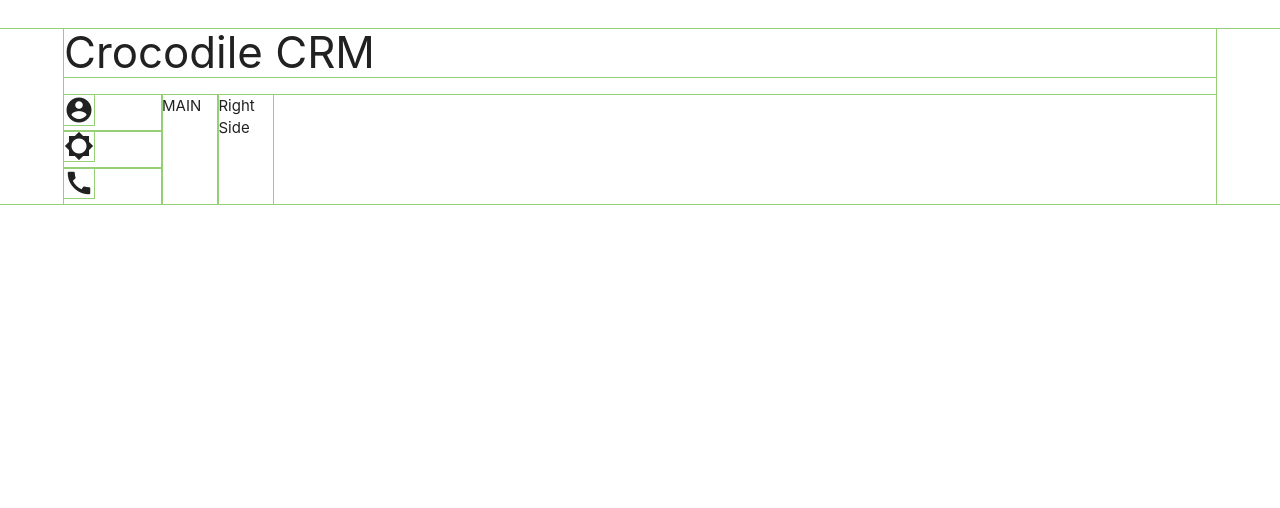
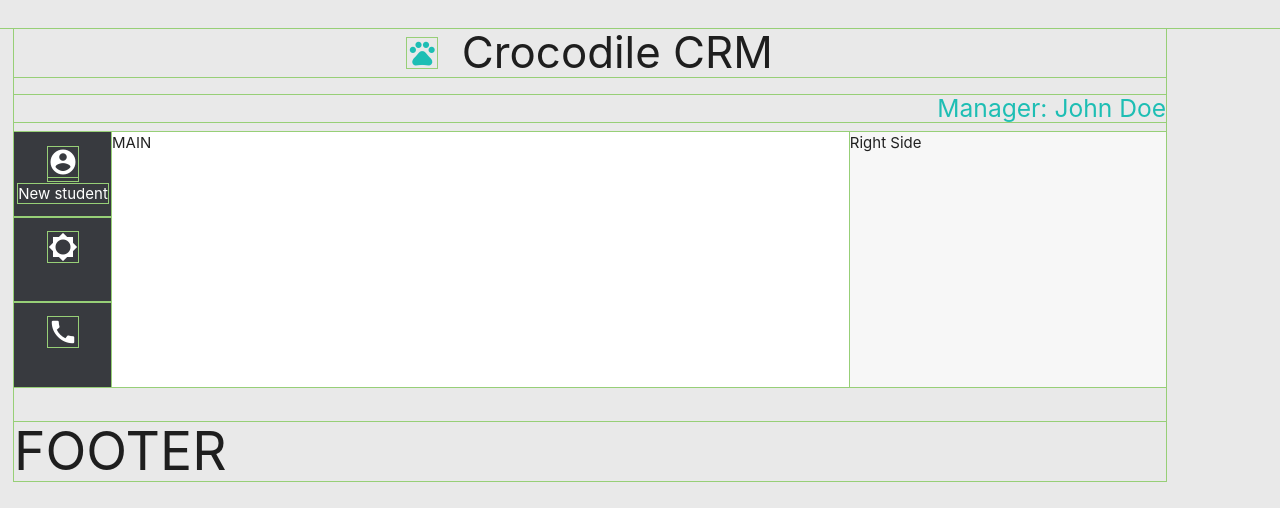
Before and after one commit to amfkut1/Crocodile-Frontend, a plain HTML site: page index.html in a window 1280 px wide. Drawn offline with nearby package versions, Linux system fonts and the light colour scheme.

Commit message:
Menu added

```diff
--- a/index.html
+++ b/index.html
@@ -9,17 +9,23 @@
   <link rel="stylesheet" href="style.css">
   <link rel="shortcut icon" href="favicon-32x32.png" type="image/x-icon">
   <script src="https://cdnjs.cloudflare.com/ajax/libs/materialize/1.0.0/js/materialize.min.js"></script>
-  <title>Document</title>
+  <title>Crocodile</title>
 </head>
 <body>
-  <div class="container">
-  <h3>Crocodile CRM</h3>
 
+  <div class="wrapper">
+  <h3 class="crmname" ><i class="small material-icons">pets</i>&nbsp;&nbsp;Crocodile CRM</h3>
+    <h5 class="pageuser">Manager: John Doe</h5>
     <div class="allarea">
       <div class="menu">
 
         <ul>
-        <li><i class="small material-icons">account_circle</i></li>
+          <li>
+            <a href="#">
+              <i class="small material-icons">account_circle</i><br>
+              <span>New student</span>
+            </a>
+          </li>
           <li><i class="small material-icons">brightness_5</i></li>
           <li><i class="small material-icons">call</i></li>
         </ul>
@@ -36,6 +42,11 @@
       </div>
     </div>
 
+    <footer>
+      <h2>FOOTER</h2>
+    </footer>
+
   </div>
+
 </body>
 </html>
--- a/style.css
+++ b/style.css
@@ -4,26 +4,77 @@
   outline: 1px solid rgb(151, 207, 119);
 }
 
-h1 {
-  color: blueviolet;
+:root {
+  --color-main: #1EBEB4;
+  --color-grey: #E9E9E9;
+  --color-light_grey: #F7F7F7;
+  --color-white: #FFFFFF;
+  --color-black: #383A3F;
+  --color-red: #EE5744;
+  --color-yellow: #FDB94B;
 }
 
-.container {
+body {
+  height: 100vh;
+  background-color: var(--color-grey);
+}
+
+.wrapper {
   width: 90%;
+  margin-left: 14px;
+}
+
+.crmname {
+  text-align: center;
+}
+
+.pageuser {
+  text-align: end;
+  color: var(--color-main);
+}
+
+.crmname > i {
+  color: var(--color-main);
 }
 
 .allarea {
   display: flex;
+  justify-content: space-between;
+}
+
+.workarea {
+  display: flex;
+  justify-items: left;
+  flex-grow: 1;
+  background-color: var(--color-white);
 }
 
 .menu {
   width: 98px;
+  background-color: var(--color-black);
+}
+
+.menu > ul > li {
+  text-align: center;
+  color: var(--color-white);
+  height: 85px;
+  box-sizing: border-box;
+  padding-top: 15px;
+}
+
+.menu > ul > li:hover {
+  background-color: var(--color-main);
+}
+
+.menu > ul > li > a {
+  color: var(--color-white);
 }
 
 .mainarea {
-  width: 67%;
+  width: 70%;
 }
 
-.workarea {
-  display: flex;
+.rightside {
+  flex-grow: 1;
+  background-color: var(--color-light_grey);
 }
```
Lines whose indentation alone changed are shown as unchanged.
